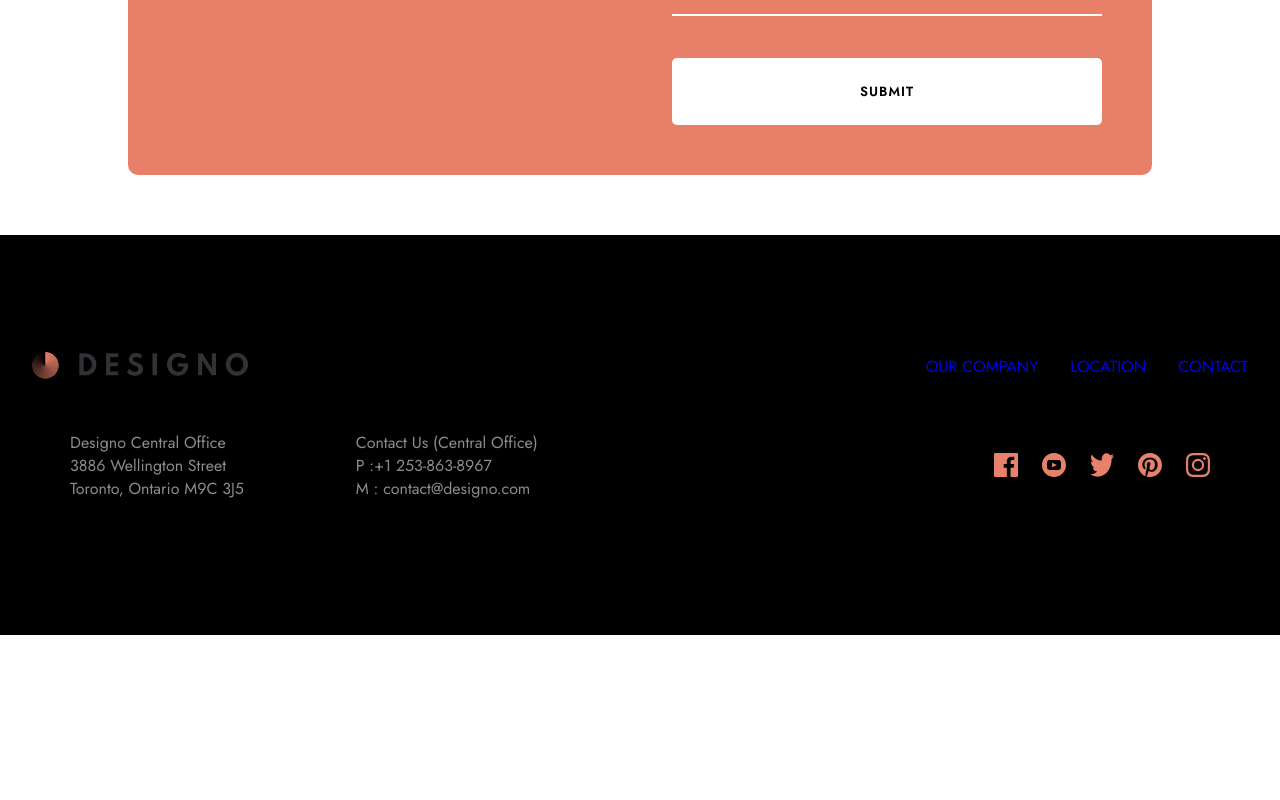
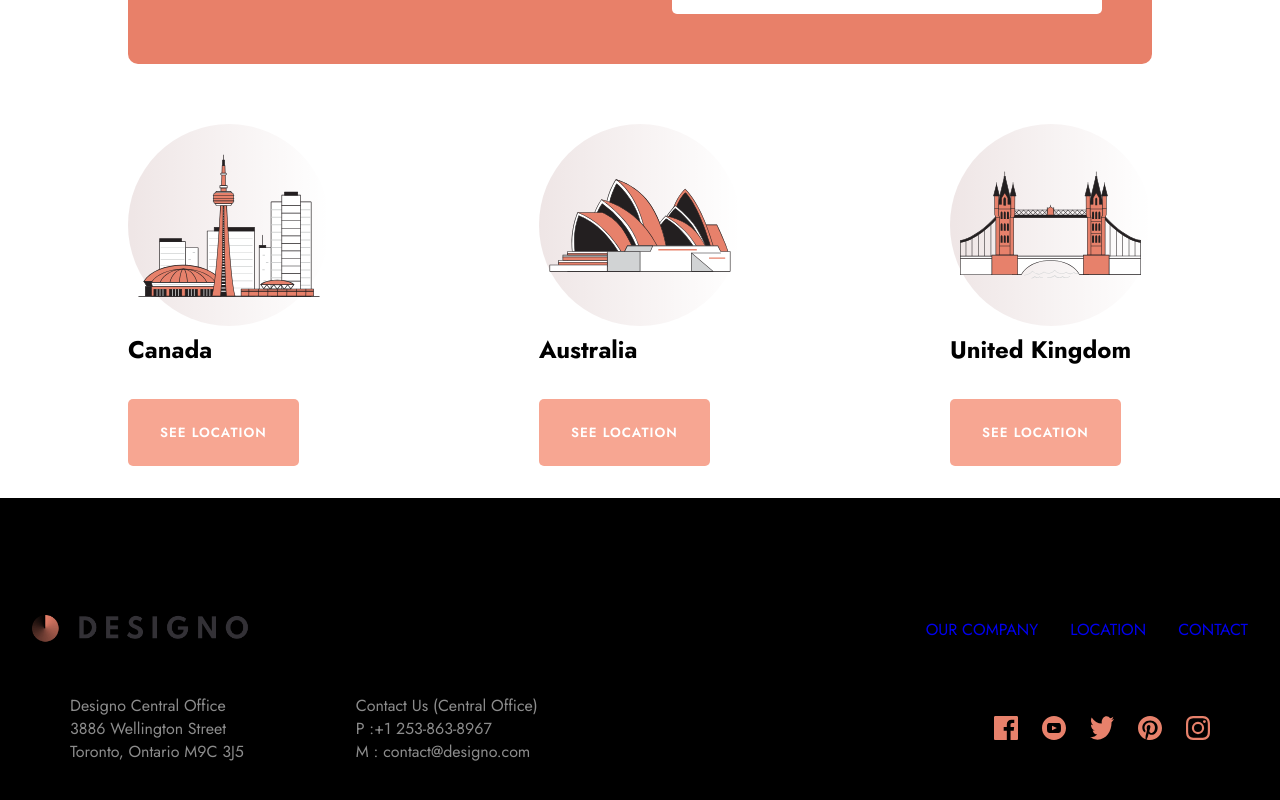
Before and after one commit to AbbyNyakara/Designo-Website, a React (Vite) app: page /contact in a window 1280 px wide. Shown: the part 520-1320 px from the top of the page. Before the commit the page ends 1155 px from the top, so only its background shows below. Built offline with nearby package versions, Linux system fonts and the light colour scheme.

Commit message:
add contact card

```diff
--- a/src/components/Contact/Contact.jsx
+++ b/src/components/Contact/Contact.jsx
@@ -1,8 +1,13 @@
 import React from 'react';
 import './contact.scss';
+import ContactCard from '../ContactCard/ContactCard';
+import canadaPic from '../../assets/illustration-canada.svg';
+import australiaPic from '../../assets/illustration-australia.svg';
+import ukPic from '../../assets/illustration-united-kingdom.svg';
 
 const Contact = () => {
   return (
+    <div className="contact__container">
       <div className='contact'>
         <div className="contact__info">
           <div className="contact__details">
@@ -24,6 +29,25 @@ const Contact = () => {
           </form>
         </div>
       </div>
+
+      <div className="contact__cards">
+        <ContactCard
+          image={canadaPic}
+          location="Canada"
+        />
+
+        <ContactCard
+          image={australiaPic}
+          location= "Australia"
+        />
+
+        <ContactCard
+          image={ukPic}
+          location="United Kingdom"
+        />
+      </div>
+
+    </div>
   )
 }
 
--- a/src/components/Contact/contact.scss
+++ b/src/components/Contact/contact.scss
@@ -49,3 +49,15 @@ textarea {
 ::placeholder {
   color: variables.$clr-white;
 }
+
+textarea {
+  height: 100px;
+}
+
+.contact__cards {
+  width: 80%;
+  margin: auto;
+  display: flex;
+  justify-content: space-between;
+  margin-bottom: 2rem;
+}
--- /dev/null
+++ b/src/components/ContactCard/ContactCard.jsx
@@ -0,0 +1,15 @@
+import React from 'react';
+import './contactCard.scss';
+
+
+const ContactCard = (props) => {
+  return (
+    <div className='contact__card'>
+      <img src={props.image} alt="" className='image__location'/>
+      <h2 className='contact__card-title'>{props.location}</h2>
+      <button className='btn btn--secondary'>see location</button>
+    </div>
+  )
+}
+
+export default ContactCard
--- /dev/null
+++ b/src/components/ContactCard/contactCard.scss
@@ -0,0 +1,16 @@
+@use '../../sass/components/button';
+@use '../../sass/variables/variables';
+
+// .contact__card {
+//   display: flex;
+//   flex-direction: column;
+//   justify-content: center;
+// }
+
+.image__location {
+  background-image: url('../../assets/bg-pattern-small-circle.svg');
+}
+
+// .contact__card-title {
+//   text-align: center;
+// }
--- a/src/sass/components/_button.scss
+++ b/src/sass/components/_button.scss
@@ -14,6 +14,14 @@
   &:hover {
     background-color: variables.$clr-primary-light-orange;
     color: variables.$clr-white;
-    // box-shadow:
   }
 }
+
+.btn--secondary {
+  background-color: variables.$clr-primary-light-orange;
+  color: variables.$clr-white;
+
+  // &:hover {
+  //   background-color: variables.$clr-pale-pink;
+  // }
+}
```
Lines whose indentation alone changed are shown as unchanged.
